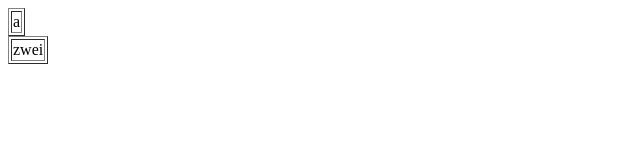
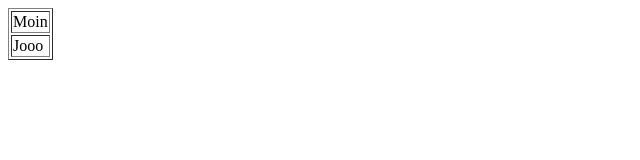
Before and after one commit to torben12345/iiiii.github.io, a plain HTML site: page index.html in a window 1280 px wide. Shown: the full height of the page, 0-640 px from the left. Drawn offline with Linux system fonts and the light colour scheme.

Commit message:
Update index.html

```diff
--- a/index.html
+++ b/index.html
@@ -1,24 +1,9 @@
 <html>
 <head<Zweiter Code</head>
 <body>
-	<table border="0">
-		<tr>
-			<tr>
-				<table border=1>
-					<tr>
-						<td>a</td>
-					</tr>
-				</table>
-			</tr>
-			<tr>
-				<table border=1>
-					<tr>
-						<td>zwei</td>
-					</tr>
-				</table>
-			</tr>
-		</tr>
-	</table>
+	<table border = 1>
+		<tr><td>Moin
+		<tr><td>Jooo
 
 </body>
 </html>
```
